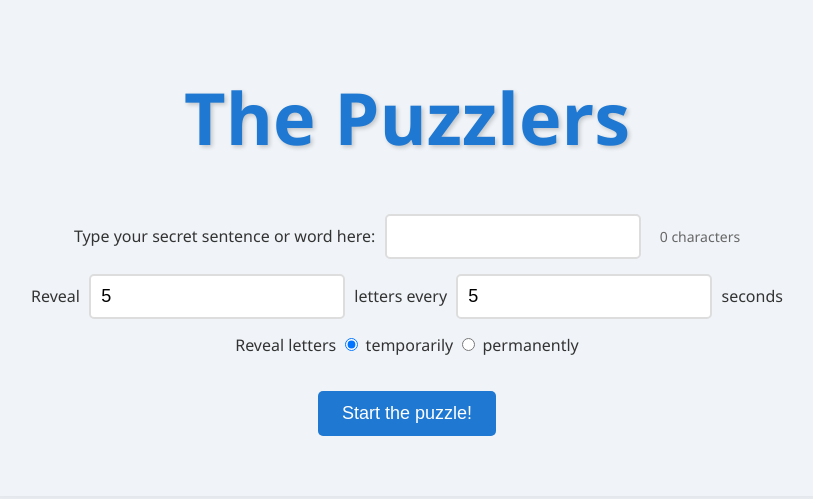
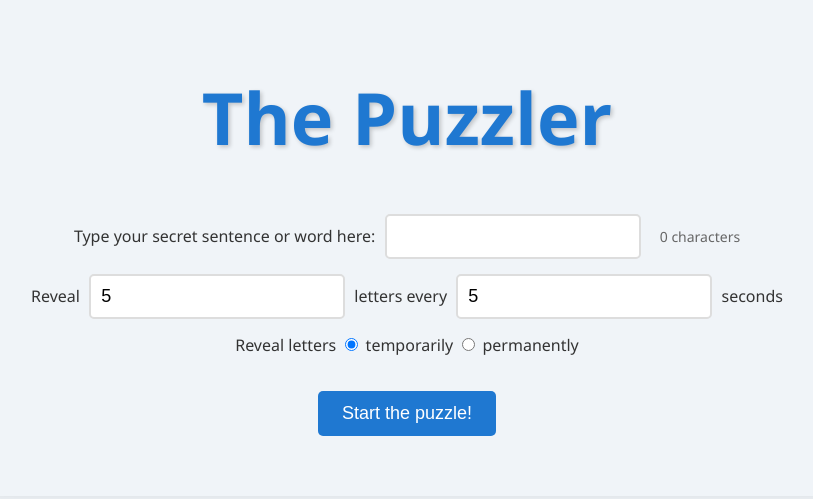
Before and after one commit to IpManA/ThePuzzlerGame, a plain HTML site: page index.html in a window 1280 px wide. Shown: the whole page, without its empty margins (233-1046 px from the left). Drawn offline with Linux system fonts and the light colour scheme.

Commit message:
Update index.html

```diff
--- a/index.html
+++ b/index.html
@@ -8,7 +8,7 @@
 </head>
 <body>
     <header>
-        <h1>The Puzzlers</h1>
+        <h1>The Puzzler</h1>
     </header>
     <main>
         <div class="input-group">
```
